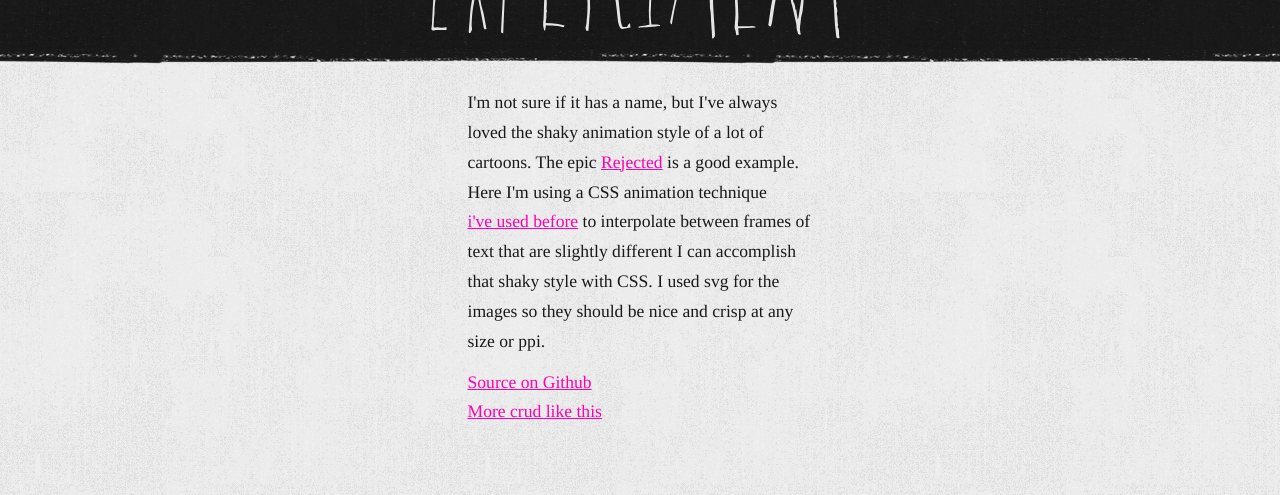
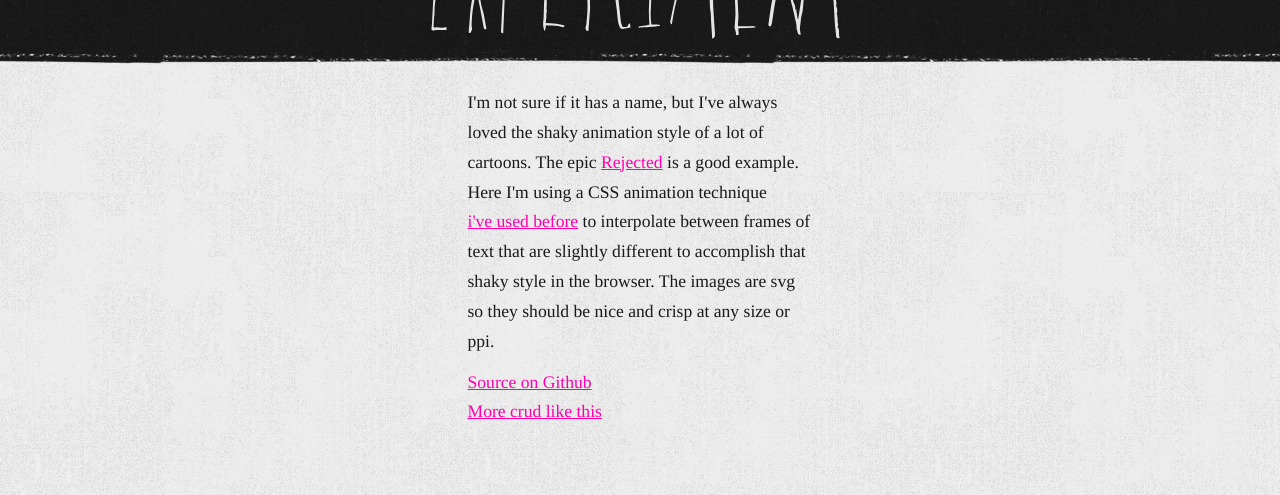
Before and after one commit to tylergaw/css-shaky-animation, a plain HTML site: page index.html in a window 1280 px wide. Shown: the part 258-753 px from the top of the page. Drawn offline with Linux system fonts and the light colour scheme.

Commit message:
Writing words better

```diff
--- a/index.html
+++ b/index.html
@@ -54,8 +54,8 @@
                 <a href="http://youtu.be/MuOvqeABHvQ">Rejected</a> is a good example.
                 Here I'm using a CSS animation technique <a href="http://lab.tylergaw.com/css-animated-sprites/">i've used before</a>
                 to interpolate between frames of text that are slightly different
-                I can accomplish that shaky style with CSS. I used svg for the
-                images so they should be nice and crisp at any size or ppi.
+                to accomplish that shaky style in the browser. The images are svg
+                so they should be nice and crisp at any size or ppi.
                 <br><a href="https://github.com/tylergaw/css-shaky-animation">Source on Github</a>
                 <br><a href="http://tylergaw.com/projects">More crud like this</a>
             </p>
```
Also changed, not shown: 1 other file.
